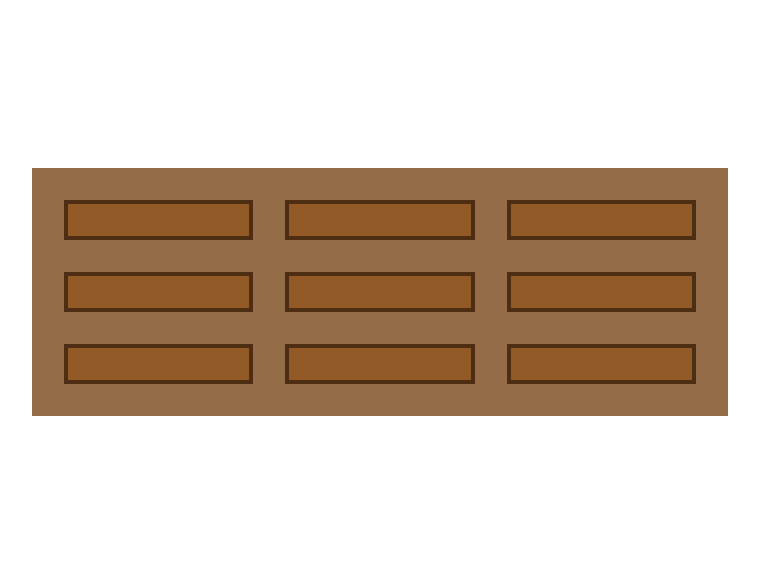
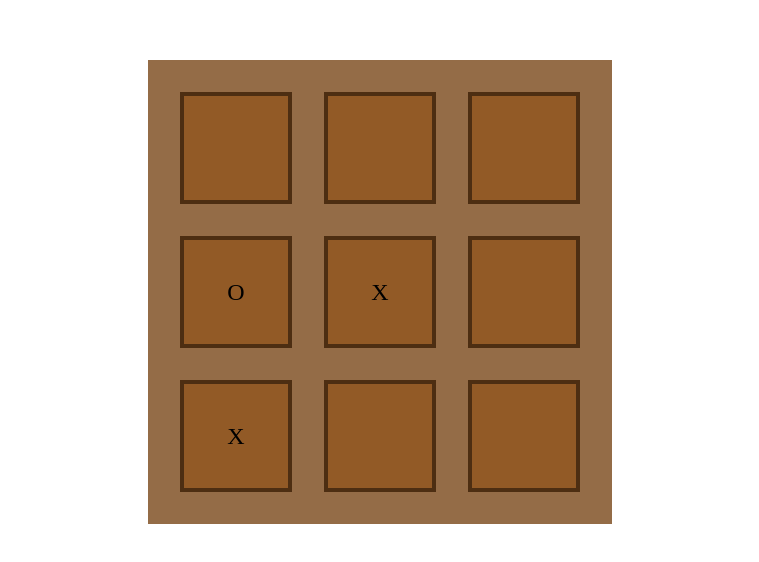
Before and after one commit to somnif/tic-tac-toe, a plain HTML site: page index.html in a window 1280 px wide. Shown: the part 116-678 px from the top of the page, without its empty margins (260-1019 px from the left). Drawn offline with Linux system fonts and the light colour scheme.

Commit message:
Created screen controller

```diff
--- a/script.js
+++ b/script.js
@@ -52,8 +52,18 @@ const gamePlay = function () {
 
 
 const screenController = function() {
-    const boardContainer = document.querySelector(".gameboard")
+    const boardTiles = document.querySelectorAll(".gametile")
+    boardTiles.forEach((tile, index) => {
+        tile.addEventListener("click", () => {
+            gamePlay.takeTurn(index);
+        })
+    })
 
+    const drawTiles = function () {
+        boardTiles.forEach((tile, index) => {
+            tile.innerHTML = gameBoard.readState(index)
+        })
+    }
 
     return {drawTiles}
 }();
--- a/style.css
+++ b/style.css
@@ -16,7 +16,8 @@
     gap: 2rem;
     background-color: #946c47;
     padding: 2em;
-    width: 50%;
+    width: 50vh;
+    height: 50vh;
 }
 
 .gametile {
@@ -25,10 +26,6 @@
     border: 4px solid #4d2e12;
     padding: 1em;
     justify-content: space-around;
+    align-items: center;
+    font-size: 3vh;
 }
-
-.gametile>div {
-    align-self: center;
-    justify-self: center;
-    font-size: 5em;
-}
```
